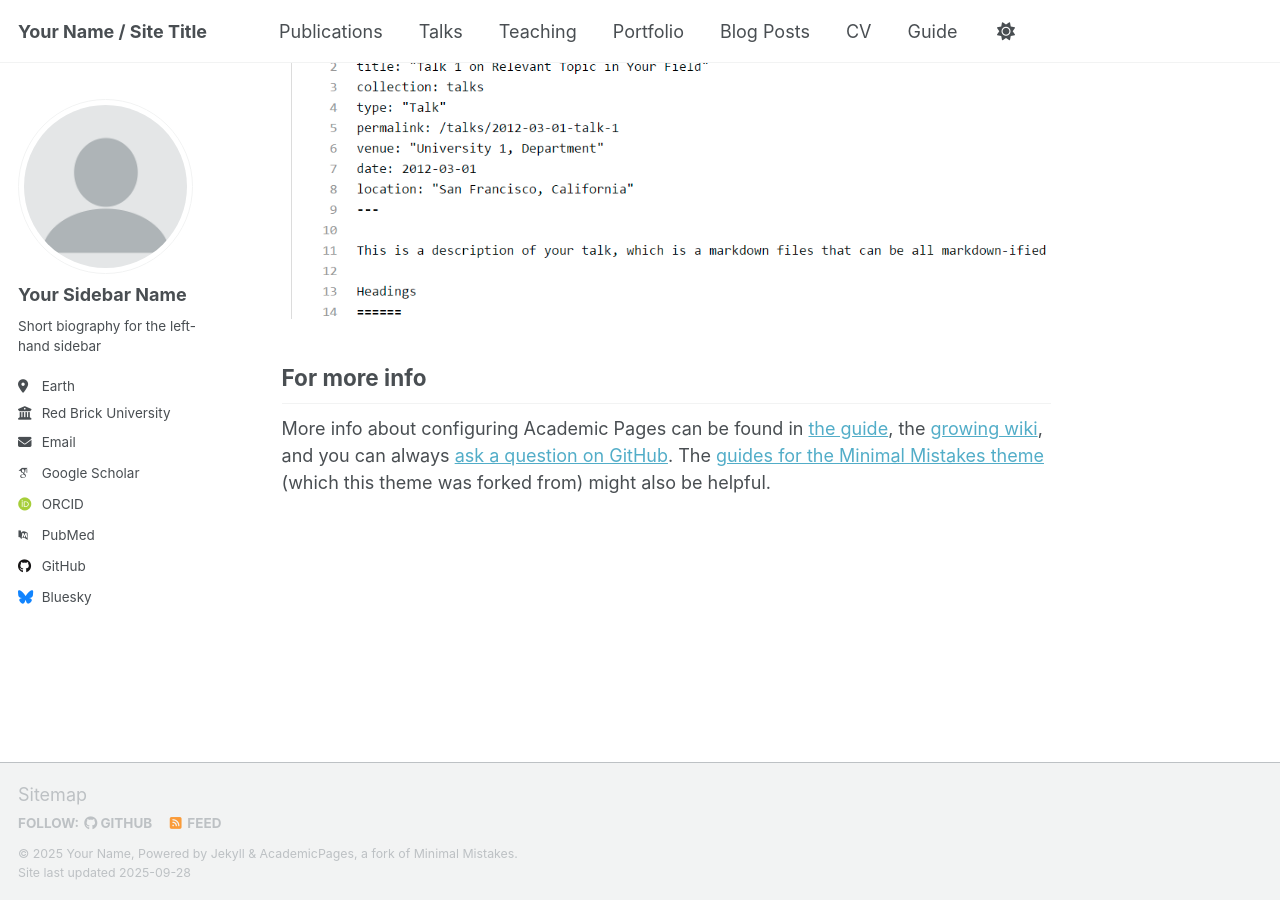
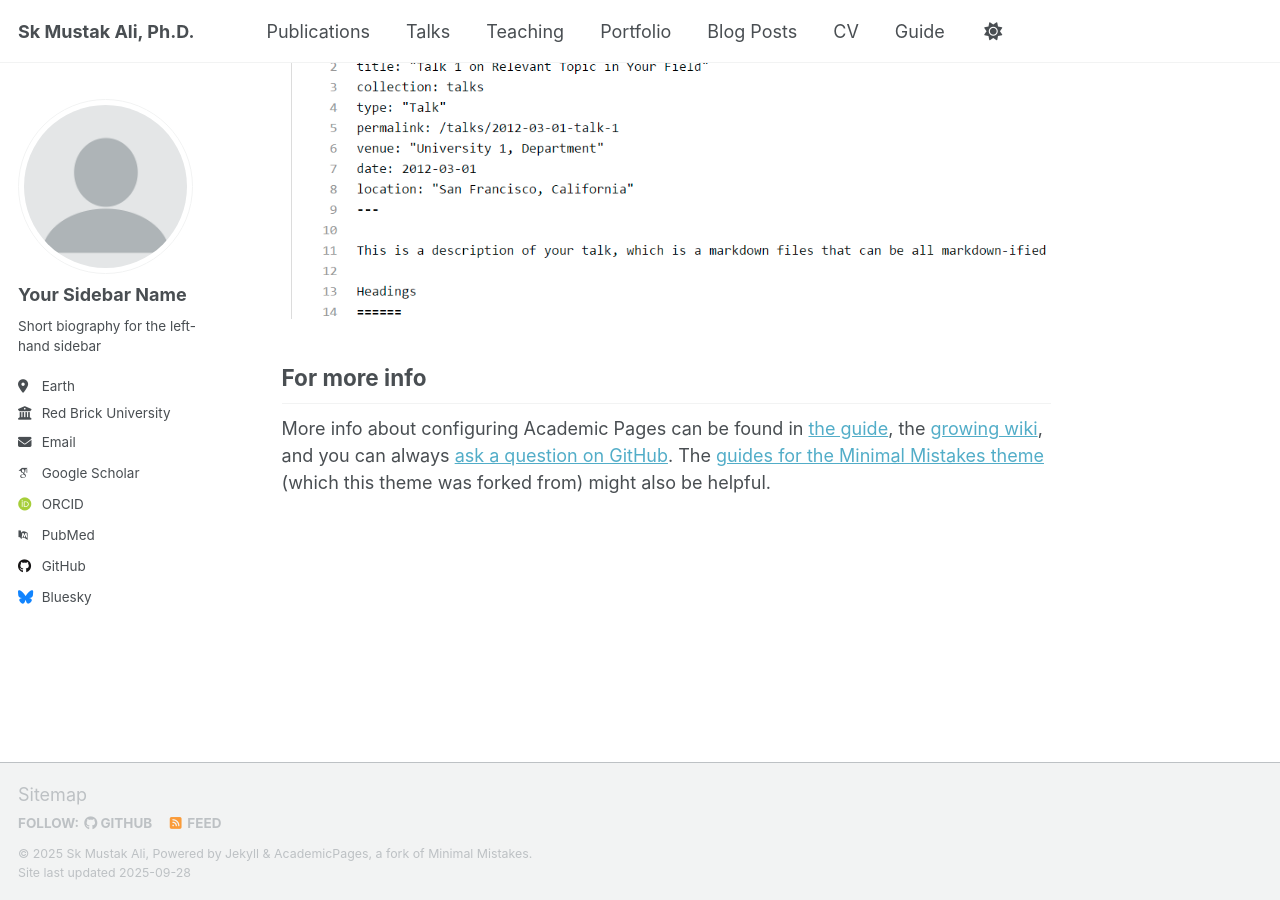
Before and after one commit to skmustakali/skmustakali.github.io, a Jekyll site: the page built from _pages/about.md, in a window 1280 px wide and 900 px high, scrolled down 2880 px. Built offline with Jekyll 4.4.1, drawn with Linux system fonts in a browser that asks for light colours; some web fonts are replaced; a script that is not in the unit is left out.

Commit message:
Update _config.yml

```diff
--- a/_config.yml
+++ b/_config.yml
@@ -9,14 +9,14 @@
 # Basic Site Settings
 locale                   : "en-US"
 site_theme               : "default" # Currently available options are "default", "air"
-title                    : "Your Name / Site Title"
+title                    : "Sk Mustak Ali, Ph.D."
 title_separator          : "-"
-name                     : &name "Your Name"
-description              : &description "Your Name's academic portfolio"   # Update this with a general description of your site, this is the default if not overridden by a page
-url                      : https://academicpages.github.io # The base hostname & protocol for your site e.g. "https://[your GitHub username].github.io",
+name                     : &name "Sk Mustak Ali"
+description              : &description "Cyclotron Institute, Texas A&M University"   # Update this with a general description of your site, this is the default if not overridden by a page
+url                      : https://skmustakali.github.io # The base hostname & protocol for your site e.g. "https://[your GitHub username].github.io",
                                                            # or if you already have some other page hosted on Github then use "https://[your GitHub username].github.io/[Your Repo Name]"
 baseurl                  : "" # the subpath of your site, e.g. "/blog"
-repository               : "academicpages/academicpages.github.io"
+repository               : "skmustakali/skmustakali.github.io"
 
 # Site Author - The following control what appear as part of the author content on the side bar.
 #               If a field is blank the icon and link will not appear, otherwise it will be shown.
```
